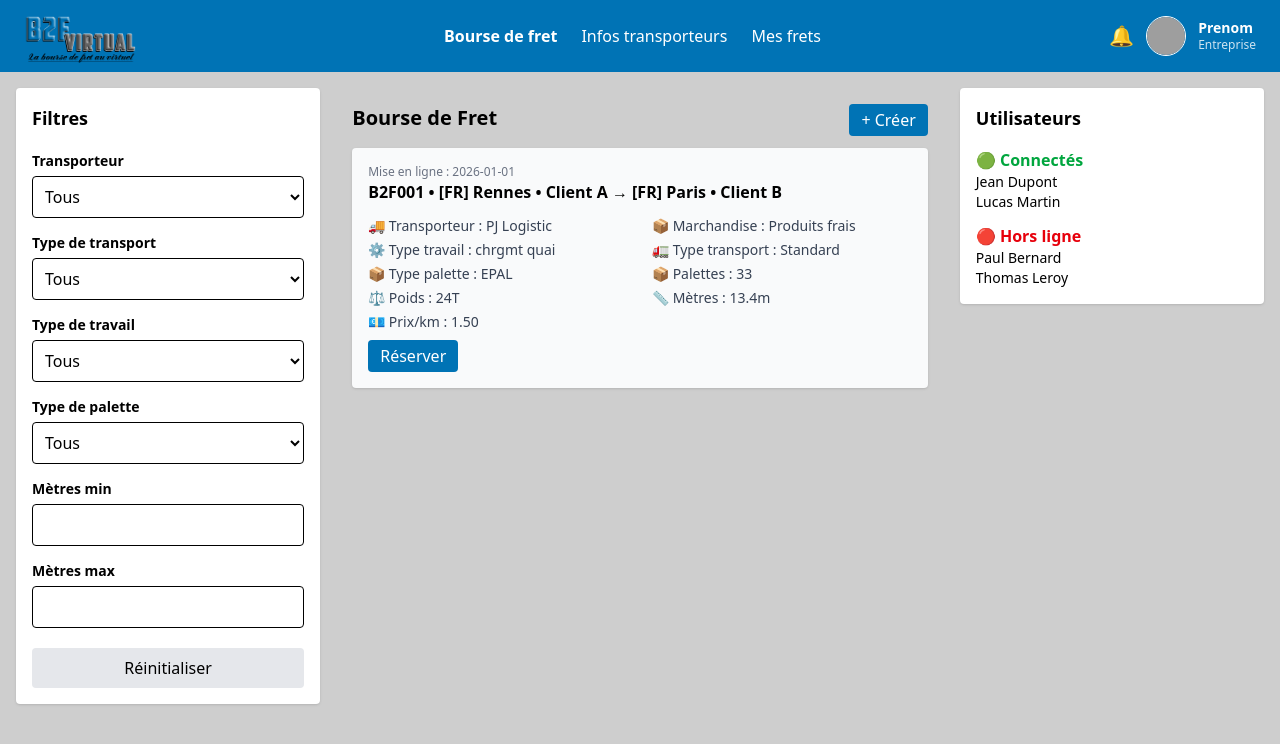
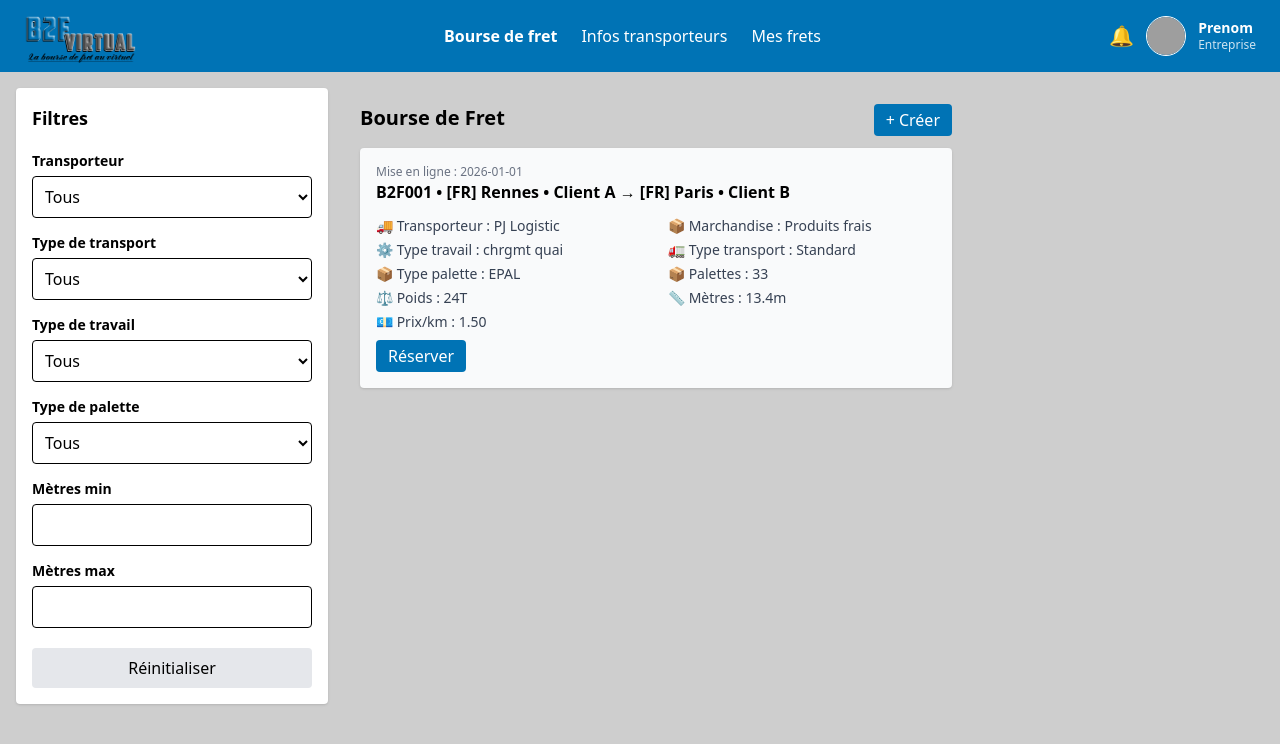
Before and after one commit to julesrcd/B2F-Virtual, a Next.js app: page / in a window 1280 px wide. Before the commit this address had no page. Shown: the top 744 px of the page. Built offline with nearby package versions, Linux system fonts and the light colour scheme; grey boxes are pictures that could not be loaded.

Commit message:
Mise a jour site

```diff
--- a/app/infostransporteurs/page.tsx
+++ b/app/infostransporteurs/page.tsx
@@ -1,6 +1,25 @@
+'use client';
+
 import Link from 'next/link';
+import { useEffect, useState } from 'react';
+
+type User = {
+  prenom: string;
+  entreprise: string;
+  email: string;
+};
 
 export default function InfosTransporteurs() {
+  const [user, setUser] = useState<User | null>(null);
+
+useEffect(() => {
+  const savedUser = localStorage.getItem("user");
+
+  if (savedUser) {
+    setUser(JSON.parse(savedUser));
+  }
+}, []);
+
   return (
     <div className="bg-[#CECECE] text-black min-h-screen">
       {/* HEADER */}
@@ -41,10 +60,15 @@ export default function InfosTransporteurs() {
       />
     </label>
 
-    <div className="text-sm leading-tight text-right">
-      <div className="font-bold">Prenom</div>
-      <div className="text-xs opacity-80">Entreprise</div>
+   <div className="text-sm leading-tight text-right">
+  <div className="font-bold">
+  {user?.prenom || "Prenom"}
+   </div>
+
+   <div className="text-xs opacity-80">
+    {user?.entreprise || "Entreprise"}
     </div>
+   </div>
   </div>
 </header>
 
--- a/app/login/page.tsx
+++ b/app/login/page.tsx
@@ -2,7 +2,6 @@
 
 import { useState } from 'react';
 import { useRouter } from 'next/navigation';
-import Image from 'next/image';
 
 export default function LoginPage() {
   const router = useRouter();
@@ -20,12 +19,14 @@ export default function LoginPage() {
     if (isRegister) {
       // création compte (simulation localStorage)
       const user = {
-        prenom: form.prenom,
-        entreprise: form.entreprise,
-        email: form.email,
-        password: form.password,
-      };
+  id: Date.now(),
+    createdAt: new Date().toISOString(),
 
+     prenom: form.prenom,
+     entreprise: form.entreprise,
+     email: form.email,
+     password: form.password,
+     };
       localStorage.setItem('user', JSON.stringify(user));
       router.push('/');
     } else {
@@ -42,6 +43,7 @@ export default function LoginPage() {
         user.email === form.email &&
         user.password === form.password
       ) {
+        localStorage.setItem('user', JSON.stringify(user));
         router.push('/');
       } else {
         alert("Identifiants incorrects");
--- a/app/mes-frets/page.tsx
+++ b/app/mes-frets/page.tsx
@@ -34,12 +34,20 @@ type Fret = {
   creatorId: string;
 };
 
+type User = {
+  prenom: string;
+  entreprise: string;
+  email: string;
+};
+
 export default function MesFretsPage() {
+  const [user, setUser] = useState<User | null>(null);
   const [mesFrets, setMesFrets] = useState<Fret[]>([]);
 
   useEffect(() => {
     // Récupère l'utilisateur connecté
     const currentUser = JSON.parse(localStorage.getItem('user') || '{}');
+    setUser(currentUser);
 
     // Récupère toutes les frets
     const allFrets: Fret[] = JSON.parse(
@@ -120,9 +128,14 @@ function deleteMyFret(id: number) {
     </label>
 
     <div className="text-sm leading-tight text-right">
-      <div className="font-bold">Prenom</div>
-      <div className="text-xs opacity-80">Entreprise</div>
+  <div className="font-bold">
+    {user?.prenom || "Prenom"}
+  </div>
+
+  <div className="text-xs opacity-80">
+    {user?.entreprise || "Entreprise"}
     </div>
+   </div>
   </div>
 </header>
 
--- a/app/page.tsx
+++ b/app/page.tsx
@@ -42,6 +42,12 @@ type Notification = {
   id: number;
   text: string;
   read: boolean;
+};
+
+type User = {
+  prenom: string;
+  entreprise: string;
+  email: string;
 };
 
 const transporteurs = [
@@ -144,8 +150,7 @@ export default function Home() {
   const [notifications, setNotifications] = useState<Notification[]>([]);
   const [openNotif, setOpenNotif] = useState(false);
   const [openCreate, setOpenCreate] = useState(false);
-  const [user, setUser] = useState<any>(null);
-  const [profilePic, setProfilePic] = useState<string | null>(null);
+  const [user, setUser] = useState<User | null>(null);
   const [filters, setFilters] = useState({
   transporteur: '',
   typeTransport: '',
@@ -160,14 +165,12 @@ export default function Home() {
 
   const savedUser = localStorage.getItem("user");
 
-  if (!savedUser) {
-    router.push("/login");
-    return;
-  }
+  if (!savedUser) return;
 
   try {
     const userData = JSON.parse(savedUser);
     setUser(userData);
+    console.log("USER CONNECTÉ :", userData);
   } catch (e) {
     router.push("/login");
   }
@@ -301,7 +304,7 @@ export default function Home() {
   const unreadCount = notifications.filter((n) => !n.read).length;
 
   return (
-    <div className="h-screen flex flex-col text-black">
+  <div className="h-screen flex flex-col text-black">
 
       {/* HEADER */}
      <header className="bg-[#0073B5] text-white flex justify-between items-center px-6 h-18">
@@ -591,26 +594,8 @@ export default function Home() {
           </div>
         ))}
     </div>
-
-    {/* DROITE - USERS */}
-    <div className="w-1/4 bg-white rounded shadow p-4 h-fit">
-      <h2 className="text-lg font-bold mb-4">Utilisateurs</h2>
-
-      <div className="mb-3">
-        <h3 className="text-green-600 font-semibold">🟢 Connectés</h3>
-        <div className="text-sm">Jean Dupont</div>
-        <div className="text-sm">Lucas Martin</div>
-      </div>
-
-      <div>
-        <h3 className="text-red-600 font-semibold">🔴 Hors ligne</h3>
-        <div className="text-sm">Paul Bernard</div>
-        <div className="text-sm">Thomas Leroy</div>
-      </div>
-    </div>
-
   </div>
-</div>
+  </div>
 
       {/* MODAL */}
       {openCreate && (
@@ -733,8 +718,9 @@ export default function Home() {
            </div>
            </div>
 
-      )}
+            )}
 
     </div>
+
   );
 }
--- a/package.json
+++ b/package.json
@@ -9,6 +9,7 @@
     "lint": "eslint"
   },
   "dependencies": {
+    "@supabase/supabase-js": "^2.106.1",
     "leaflet": "^1.9.4",
     "next": "16.2.6",
     "react": "19.2.4",
```
Also changed, not shown: 1 other file (tests, documents, lock files or other folders).
